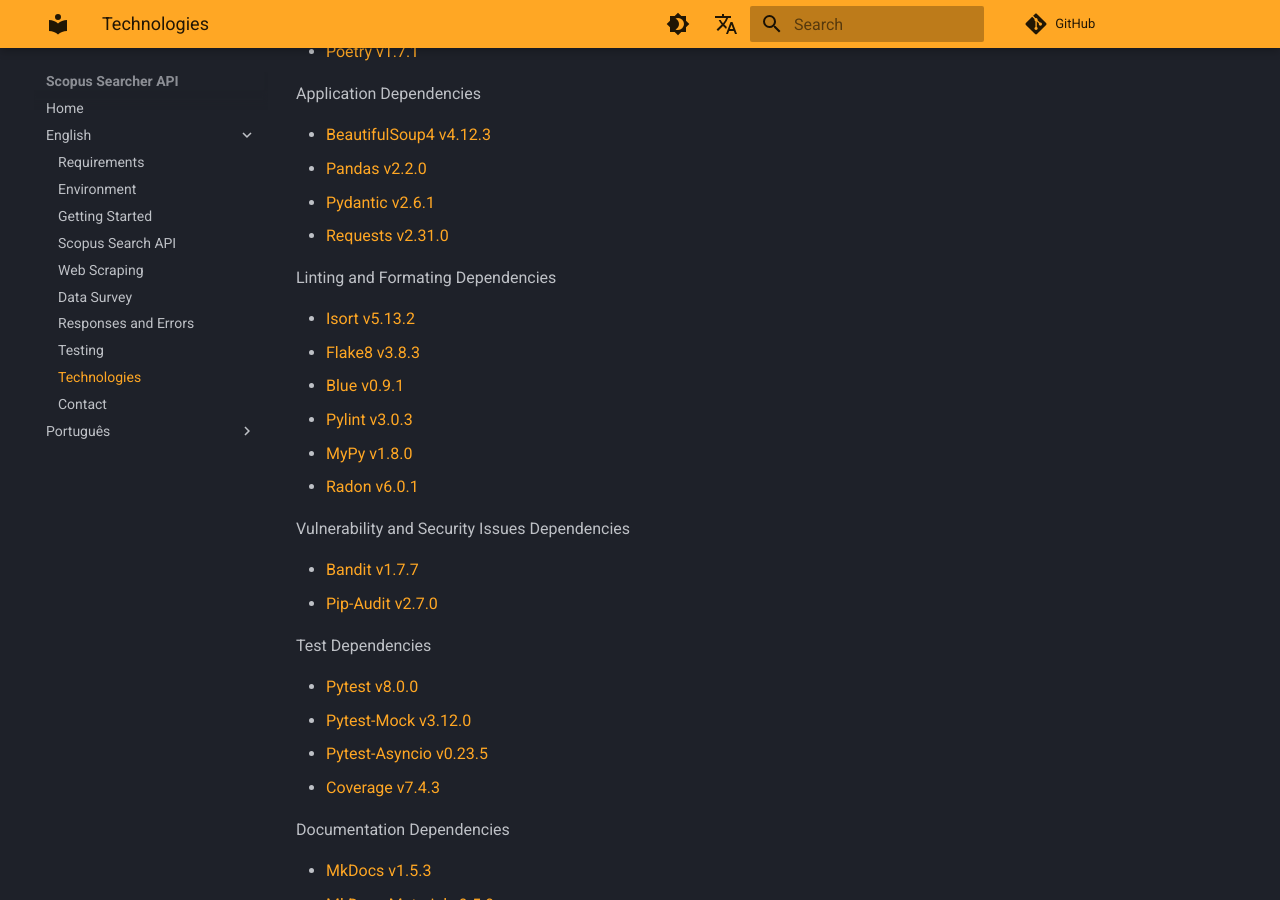
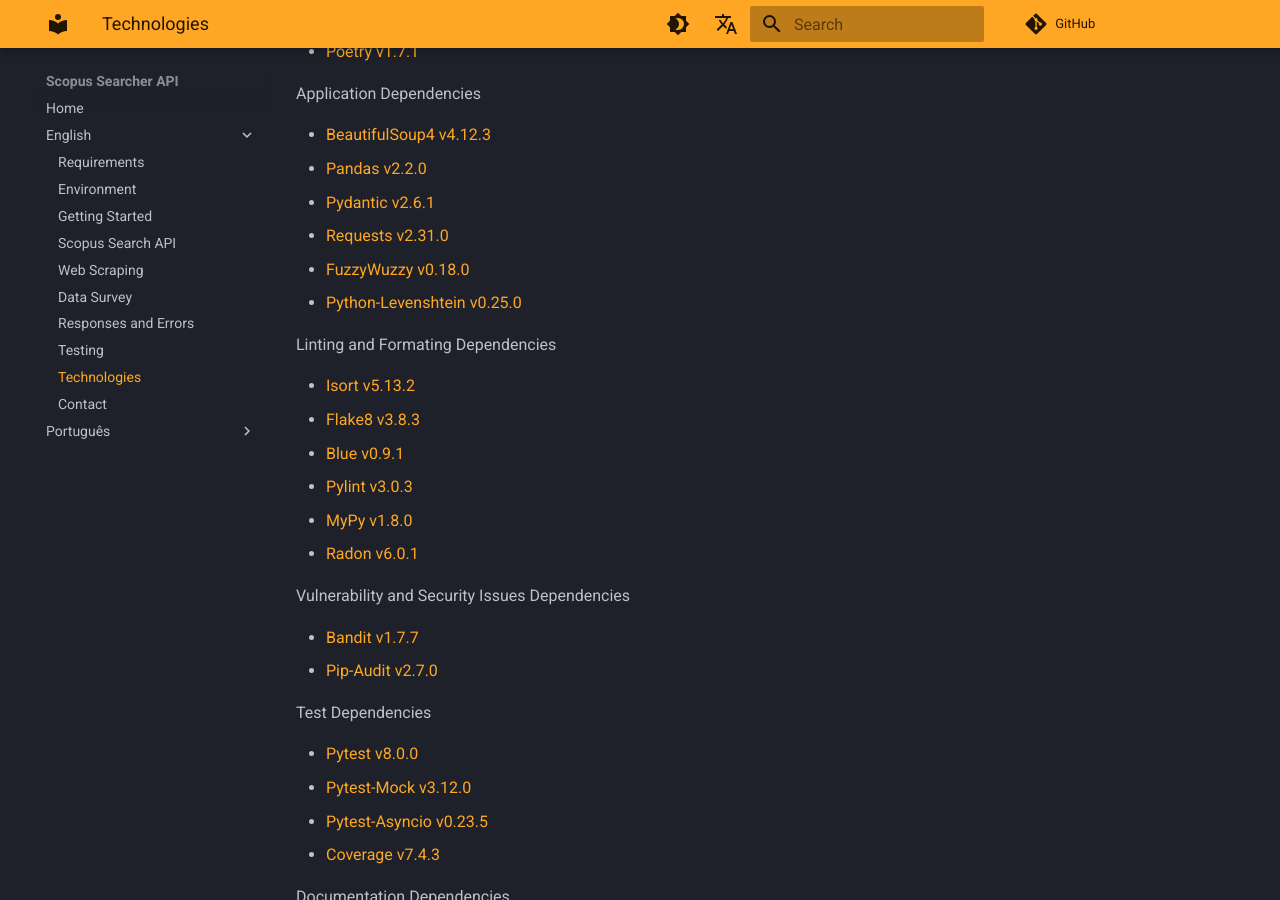
Before and after one commit to mauprogramador/scopus-survey-api, an MkDocs documentation site: the page built from docs/en/technologies.md, in a window 1280 px wide and 900 px high, scrolled down 622 px. Built offline with MkDocs 1.6.1 and Material for MkDocs 9.7.7, drawn with Linux system fonts in a browser that asks for light colours; comment, search, counter and statistics services are not loaded.

Commit message:
docs: add similarity technology

```diff
--- a/docs/en/technologies.md
+++ b/docs/en/technologies.md
@@ -2,55 +2,57 @@
 
 Language
 
-- [Python v3.11](https://www.python.org/){:target="_blank"}
+- [Python v3.11](https://www.python.org/){:target="\_blank"}
 
 Development Environment Tools
 
-- [Visual Studio Code v1.86.1](https://code.visualstudio.com/){:target="_blank"}
-- [Makefile GNU Make v4.2.1](https://www.gnu.org/software/make/manual/make.html){:target="_blank"}
-- [REST Client v0.25.1 - VsCode Extension](https://github.com/Huachao/vscode-restclient){:target="_blank"}
+- [Visual Studio Code v1.86.1](https://code.visualstudio.com/){:target="\_blank"}
+- [Makefile GNU Make v4.2.1](https://www.gnu.org/software/make/manual/make.html){:target="\_blank"}
+- [REST Client v0.25.1 - VsCode Extension](https://github.com/Huachao/vscode-restclient){:target="\_blank"}
 
 Docker
 
-- [Docker v25.0.3](https://www.docker.com/){:target="_blank"}
+- [Docker v25.0.3](https://www.docker.com/){:target="\_blank"}
 
 Framework
 
-- [FastAPI v0.109.2](https://fastapi.tiangolo.com/){:target="_blank"}
+- [FastAPI v0.109.2](https://fastapi.tiangolo.com/){:target="\_blank"}
 
 Dependency Management
 
-- [Poetry v1.7.1](https://python-poetry.org/){:target="_blank"}
+- [Poetry v1.7.1](https://python-poetry.org/){:target="\_blank"}
 
 Application Dependencies
 
-- [BeautifulSoup4 v4.12.3](https://beautiful-soup-4.readthedocs.io/en/latest/){:target="_blank"}
-- [Pandas v2.2.0](https://pandas.pydata.org/docs/index.html){:target="_blank"}
-- [Pydantic v2.6.1](https://docs.pydantic.dev/latest/){:target="_blank"}
-- [Requests v2.31.0](https://requests.readthedocs.io/en/latest/){:target="_blank"}
+- [BeautifulSoup4 v4.12.3](https://beautiful-soup-4.readthedocs.io/en/latest/){:target="\_blank"}
+- [Pandas v2.2.0](https://pandas.pydata.org/docs/index.html){:target="\_blank"}
+- [Pydantic v2.6.1](https://docs.pydantic.dev/latest/){:target="\_blank"}
+- [Requests v2.31.0](https://requests.readthedocs.io/en/latest/){:target="\_blank"}
+- [FuzzyWuzzy v0.18.0](https://pypi.org/project/fuzzywuzzy/){:target="\_blank"}
+- [Python-Levenshtein v0.25.0](https://pypi.org/project/python-Levenshtein/){:target="\_blank"}
 
 Linting and Formating Dependencies
 
-- [Isort v5.13.2](https://pycqa.github.io/isort/){:target="_blank"}
-- [Flake8 v3.8.3](https://flake8.pycqa.org/en/latest/){:target="_blank"}
-- [Blue v0.9.1](https://blue.readthedocs.io/en/latest/){:target="_blank"}
-- [Pylint v3.0.3](https://pylint.readthedocs.io/en/stable/){:target="_blank"}
-- [MyPy v1.8.0](https://mypy.readthedocs.io/en/stable/){:target="_blank"}
-- [Radon v6.0.1](https://radon.readthedocs.io/en/latest/){:target="_blank"}
+- [Isort v5.13.2](https://pycqa.github.io/isort/){:target="\_blank"}
+- [Flake8 v3.8.3](https://flake8.pycqa.org/en/latest/){:target="\_blank"}
+- [Blue v0.9.1](https://blue.readthedocs.io/en/latest/){:target="\_blank"}
+- [Pylint v3.0.3](https://pylint.readthedocs.io/en/stable/){:target="\_blank"}
+- [MyPy v1.8.0](https://mypy.readthedocs.io/en/stable/){:target="\_blank"}
+- [Radon v6.0.1](https://radon.readthedocs.io/en/latest/){:target="\_blank"}
 
 Vulnerability and Security Issues Dependencies
 
-- [Bandit v1.7.7](https://bandit.readthedocs.io/en/latest/){:target="_blank"}
-- [Pip-Audit v2.7.0](https://pypi.org/project/pip-audit/#description){:target="_blank"}
+- [Bandit v1.7.7](https://bandit.readthedocs.io/en/latest/){:target="\_blank"}
+- [Pip-Audit v2.7.0](https://pypi.org/project/pip-audit/#description){:target="\_blank"}
 
 Test Dependencies
 
-- [Pytest v8.0.0](https://docs.pytest.org/en/8.0.x/){:target="_blank"}
-- [Pytest-Mock v3.12.0](https://pytest-mock.readthedocs.io/en/latest/){:target="_blank"}
-- [Pytest-Asyncio v0.23.5](https://pytest-asyncio.readthedocs.io/en/latest/){:target="_blank"}
-- [Coverage v7.4.3](https://coverage.readthedocs.io/en/7.4.3/){:target="_blank"}
+- [Pytest v8.0.0](https://docs.pytest.org/en/8.0.x/){:target="\_blank"}
+- [Pytest-Mock v3.12.0](https://pytest-mock.readthedocs.io/en/latest/){:target="\_blank"}
+- [Pytest-Asyncio v0.23.5](https://pytest-asyncio.readthedocs.io/en/latest/){:target="\_blank"}
+- [Coverage v7.4.3](https://coverage.readthedocs.io/en/7.4.3/){:target="\_blank"}
 
 Documentation Dependencies
 
-- [MkDocs v1.5.3](https://www.mkdocs.org/){:target="_blank"}
-- [MkDocs-Material v9.5.9](https://squidfunk.github.io/mkdocs-material/){:target="_blank"}
+- [MkDocs v1.5.3](https://www.mkdocs.org/){:target="\_blank"}
+- [MkDocs-Material v9.5.9](https://squidfunk.github.io/mkdocs-material/){:target="\_blank"}
```
Also changed, not shown: docs/pt/technologies.md (+27 -25 lines).
